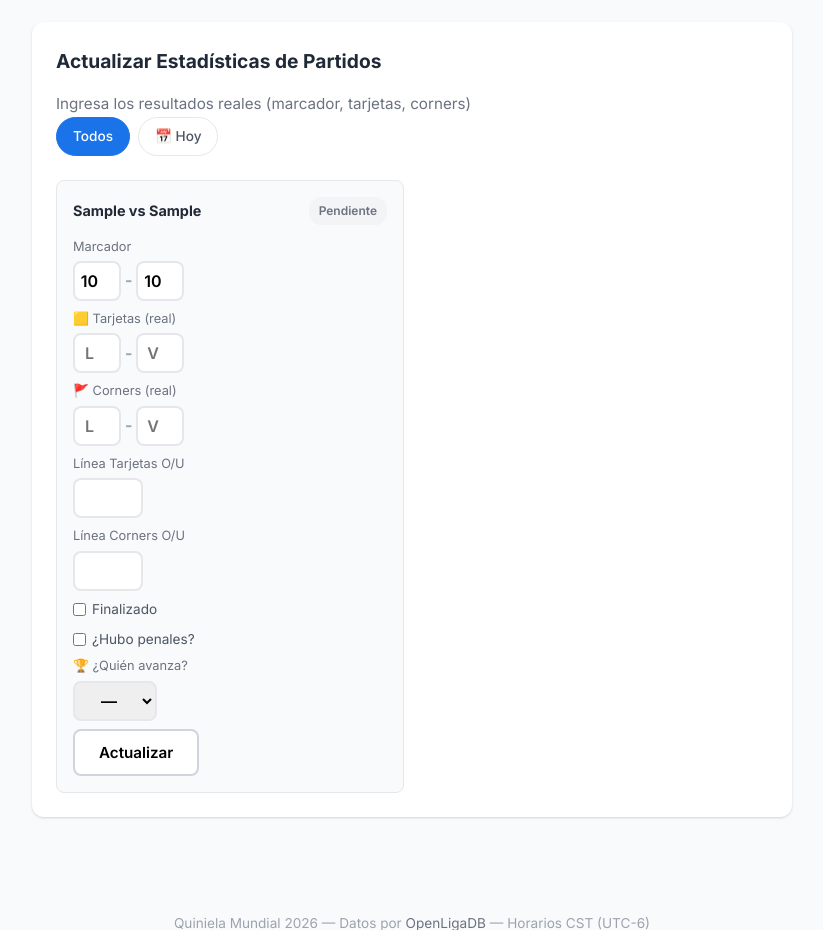
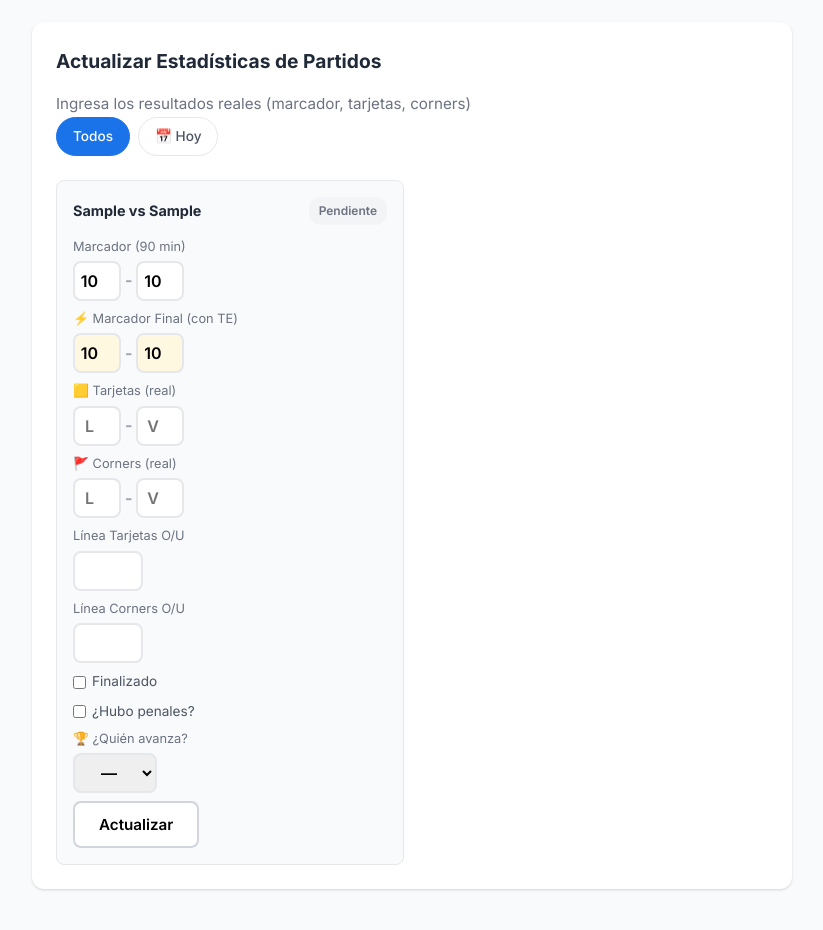
Before and after one commit to danthe0791/Quinielamundial, a FastAPI app: template templates/admin.html in a window 1280 px wide. Shown: the part 1252-2182 px from the top of the page, without its empty margins (228-1051 px from the left). Run offline with FastAPI, Linux system fonts and the light colour scheme; the template is opened without the code that fills it: most values are stand-ins (such as "Sample title", 1, 10 or a date in 2020); parts of the project's set-up code (start-up, migrations or seed data) failed here and were passed over.

Commit message:
Agregar marcador Tiempo Extra (informativo) en Admin y match cards

```diff
--- a/app/main.py
+++ b/app/main.py
@@ -641,6 +641,8 @@ def admin_update_match(
     request: Request, match_id: int = Form(...),
     home_score: str = Form(""),
     away_score: str = Form(""),
+    et_home_score: str = Form(""),
+    et_away_score: str = Form(""),
     home_cards: str = Form(""),
     away_cards: str = Form(""),
     home_corners: str = Form(""),
@@ -685,6 +687,10 @@ def admin_update_match(
 
     if hs is not None: match.home_score = hs
     if aws is not None: match.away_score = aws
+    eth = to_int(et_home_score)
+    eta = to_int(et_away_score)
+    if eth is not None: match.et_home_score = eth
+    if eta is not None: match.et_away_score = eta
     if hc is not None: match.home_cards = hc
     if awc is not None: match.away_cards = awc
     if hco is not None: match.home_corners = hco
--- a/app/models.py
+++ b/app/models.py
@@ -37,6 +37,8 @@ class Match(Base):
     stage = Column(String(50), default="Grupos")
     home_score = Column(Integer, nullable=True)
     away_score = Column(Integer, nullable=True)
+    et_home_score = Column(Integer, nullable=True)   # Marcador final con tiempo extra (informativo)
+    et_away_score = Column(Integer, nullable=True)
     home_cards = Column(Integer, nullable=True)   # Tarjetas local (real)
     away_cards = Column(Integer, nullable=True)   # Tarjetas visitante (real)
     home_corners = Column(Integer, nullable=True)  # Corners local (real)
--- a/templates/admin.html
+++ b/templates/admin.html
@@ -115,13 +115,23 @@
                     <input type="hidden" name="match_id" value="{{ m.id }}">
                     <div class="match-edit-row">
                         <div class="edit-field">
-                            <label>Marcador</label>
+                            <label>Marcador (90 min)</label>
                             <div class="edit-inputs">
                                 <input type="number" name="home_score" class="score-input" value="{{ m.home_score if m.home_score is not none else '' }}" placeholder="L" min="0">
                                 <span>-</span>
                                 <input type="number" name="away_score" class="score-input" value="{{ m.away_score if m.away_score is not none else '' }}" placeholder="V" min="0">
                             </div>
                         </div>
+                        {% if m.stage != 'Grupos' %}
+                        <div class="edit-field">
+                            <label>⚡ Marcador Final (con TE)</label>
+                            <div class="edit-inputs">
+                                <input type="number" name="et_home_score" class="score-input" value="{{ m.et_home_score if m.et_home_score is not none else '' }}" placeholder="L" min="0" style="background:#fff8e1">
+                                <span>-</span>
+                                <input type="number" name="et_away_score" class="score-input" value="{{ m.et_away_score if m.et_away_score is not none else '' }}" placeholder="V" min="0" style="background:#fff8e1">
+                            </div>
+                        </div>
+                        {% endif %}
                         <div class="edit-field">
                             <label>🟨 Tarjetas (real)</label>
                             <div class="edit-inputs">
--- a/templates/dashboard.html
+++ b/templates/dashboard.html
@@ -118,6 +118,12 @@
                         {% if match.home_corners is not none %}
                         <span class="extra-stat">🚩 {{ match.home_corners }}-{{ match.away_corners }}</span>
                         {% endif %}
+                    </div>
+                    {% endif %}
+                    <!-- Show ET score if different from 90-min score -->
+                    {% if match.et_home_score is not none and match.et_away_score is not none and (match.et_home_score != match.home_score or match.et_away_score != match.away_score) %}
+                    <div class="extra-stats" style="margin-top:2px">
+                        <span class="extra-stat" style="background:#fff8e1;color:#b8860b;font-weight:600">⚡ Final: {{ match.et_home_score }}-{{ match.et_away_score }}</span>
                     </div>
                     {% endif %}
                     {% else %}
```
